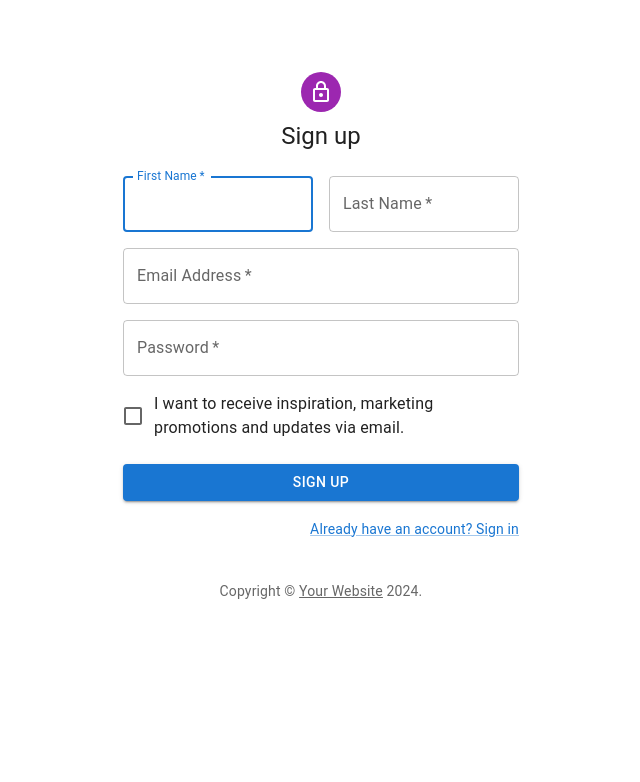
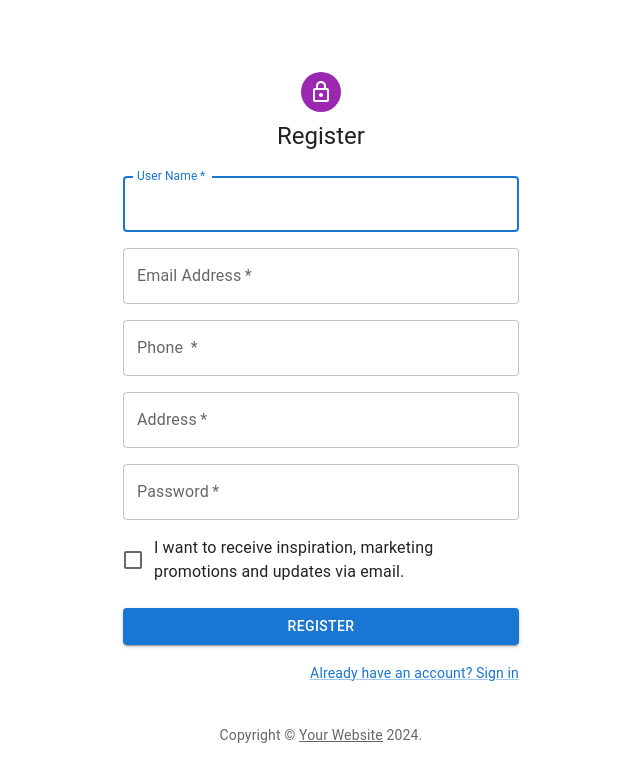
Before and after one commit to AmirrezaMirshafiee/e-commerce-project, a React (Create React App) app in the folder front-end/: page /login-register in a window 1280 px wide. Both pictures are taken after a click on the link "Don't have an account? Sign Up". Shown: the top 782 px of the page, without its empty margins (319-959 px from the left). Built offline with nearby package versions, Linux system fonts and the light colour scheme.

Commit message:
register fetch added

```diff
--- a/front-end/src/Page/LoginRegister/Register/index.jsx
+++ b/front-end/src/Page/LoginRegister/Register/index.jsx
@@ -1,27 +1,34 @@
-import * as React from 'react';
-import Avatar from '@mui/material/Avatar';
-import Button from '@mui/material/Button';
-import CssBaseline from '@mui/material/CssBaseline';
-import TextField from '@mui/material/TextField';
-import FormControlLabel from '@mui/material/FormControlLabel';
-import Checkbox from '@mui/material/Checkbox';
-import Link from '@mui/material/Link';
-import Grid from '@mui/material/Grid';
-import Box from '@mui/material/Box';
-import LockOutlinedIcon from '@mui/icons-material/LockOutlined';
-import Typography from '@mui/material/Typography';
-import Container from '@mui/material/Container';
-import { createTheme, ThemeProvider } from '@mui/material/styles';
+import * as React from "react";
+import Avatar from "@mui/material/Avatar";
+import Button from "@mui/material/Button";
+import CssBaseline from "@mui/material/CssBaseline";
+import TextField from "@mui/material/TextField";
+import FormControlLabel from "@mui/material/FormControlLabel";
+import Checkbox from "@mui/material/Checkbox";
+import Link from "@mui/material/Link";
+import Grid from "@mui/material/Grid";
+import Box from "@mui/material/Box";
+import LockOutlinedIcon from "@mui/icons-material/LockOutlined";
+import Typography from "@mui/material/Typography";
+import Container from "@mui/material/Container";
+import { createTheme, ThemeProvider } from "@mui/material/styles";
+import { useEffect } from "react";
+import { useState } from "react";
 
 function Copyright(props) {
   return (
-    <Typography variant="body2" color="text.secondary" align="center" {...props}>
-      {'Copyright © '}
+    <Typography
+      variant="body2"
+      color="text.secondary"
+      align="center"
+      {...props}
+    >
+      {"Copyright © "}
       <Link color="inherit" href="https://mui.com/">
         Your Website
-      </Link>{' '}
+      </Link>{" "}
       {new Date().getFullYear()}
-      {'.'}
+      {"."}
     </Typography>
   );
 }
@@ -29,13 +36,30 @@ function Copyright(props) {
 // TODO remove, this demo shouldn't need to reset the theme.
 const defaultTheme = createTheme();
 
-export default function Register({handlePage}) {
-  const handleSubmit = (event) => {
-    event.preventDefault();
-    const data = new FormData(event.currentTarget);
-    console.log({
-      email: data.get('email'),
-      password: data.get('password'),
+export default function Register({ handlePage }) {
+
+  // const use = useNavigate();
+  const [username, setUserName] = useState("");
+  const [email, setEmail] = useState("");
+  const [phone, setPhone] = useState("");
+  const [password, setPassword] = useState("");
+  const [address, setAddress] = useState("");
+
+  const handleSubmit = (i) => {
+    i.preventDefault();
+    fetch("http://localhost:7000/api/v1/auth/register", {
+      method: "POST",
+      headers: { "content-type": "application/json" },
+      body: JSON.stringify({ phone, email, username, password, address }),
+    }).then((res) => {
+      if (res.status === 201) {
+        // use("/new-account");
+        console.log(res);
+        return res.json();
+      }
+      if(!email || !username || !password || !phone || !address){
+        alert ('Please fill all fields')
+      }
     });
   };
 
@@ -46,38 +70,35 @@ export default function Register({handlePage}) {
         <Box
           sx={{
             marginTop: 8,
-            display: 'flex',
-            flexDirection: 'column',
-            alignItems: 'center',
+            display: "flex",
+            flexDirection: "column",
+            alignItems: "center",
           }}
         >
-          <Avatar sx={{ m: 1, bgcolor: 'secondary.main' }}>
+          <Avatar sx={{ m: 1, bgcolor: "secondary.main" }}>
             <LockOutlinedIcon />
           </Avatar>
           <Typography component="h1" variant="h5">
-            Sign up
+            Register
           </Typography>
-          <Box component="form" noValidate onSubmit={handleSubmit} sx={{ mt: 3 }}>
+          <Box
+            component="form"
+            noValidate
+            onSubmit={handleSubmit}
+            sx={{ mt: 3 }}
+          >
             <Grid container spacing={2}>
-              <Grid item xs={12} sm={6}>
+              <Grid item xs={12}>
                 <TextField
                   autoComplete="given-name"
-                  name="firstName"
+                  name="userName"
                   required
                   fullWidth
-                  id="firstName"
-                  label="First Name"
+                  id="userName"
+                  label="User Name"
                   autoFocus
-                />
-              </Grid>
-              <Grid item xs={12} sm={6}>
-                <TextField
-                  required
-                  fullWidth
-                  id="lastName"
-                  label="Last Name"
-                  name="lastName"
-                  autoComplete="family-name"
+                  onChange={(i) => setUserName(i.target.value)}
+
                 />
               </Grid>
               <Grid item xs={12}>
@@ -88,6 +109,29 @@ export default function Register({handlePage}) {
                   label="Email Address"
                   name="email"
                   autoComplete="email"
+                  onChange={(i) => setEmail(i.target.value)}
+                />
+              </Grid>
+              <Grid item xs={12}>
+                <TextField
+                  required
+                  fullWidth
+                  id="phone"
+                  label="Phone "
+                  name="phone"
+                  autoComplete="phone"
+                  onChange={(i) => setPhone(i.target.value)}
+                />
+              </Grid>
+              <Grid item xs={12}>
+                <TextField
+                  required
+                  fullWidth
+                  id="address"
+                  label="Address"
+                  name="address"
+                  autoComplete="address"
+                  onChange={(i) => setAddress(i.target.value)}
                 />
               </Grid>
               <Grid item xs={12}>
@@ -99,11 +143,14 @@ export default function Register({handlePage}) {
                   type="password"
                   id="password"
                   autoComplete="new-password"
+                  onChange={(i) => setPassword(i.target.value)}
                 />
               </Grid>
               <Grid item xs={12}>
                 <FormControlLabel
-                  control={<Checkbox value="allowExtraEmails" color="primary" />}
+                  control={
+                    <Checkbox value="allowExtraEmails" color="primary" />
+                  }
                   label="I want to receive inspiration, marketing promotions and updates via email."
                 />
               </Grid>
@@ -112,13 +159,14 @@ export default function Register({handlePage}) {
               type="submit"
               fullWidth
               variant="contained"
+              onClick={handleSubmit}
               sx={{ mt: 3, mb: 2 }}
             >
-              Sign Up
+              Register
             </Button>
             <Grid container justifyContent="flex-end">
               <Grid item>
-                <Link onClick={handlePage} variant="body2">
+                <Link onClick={handlePage}  variant="body2">
                   Already have an account? Sign in
                 </Link>
               </Grid>
```
